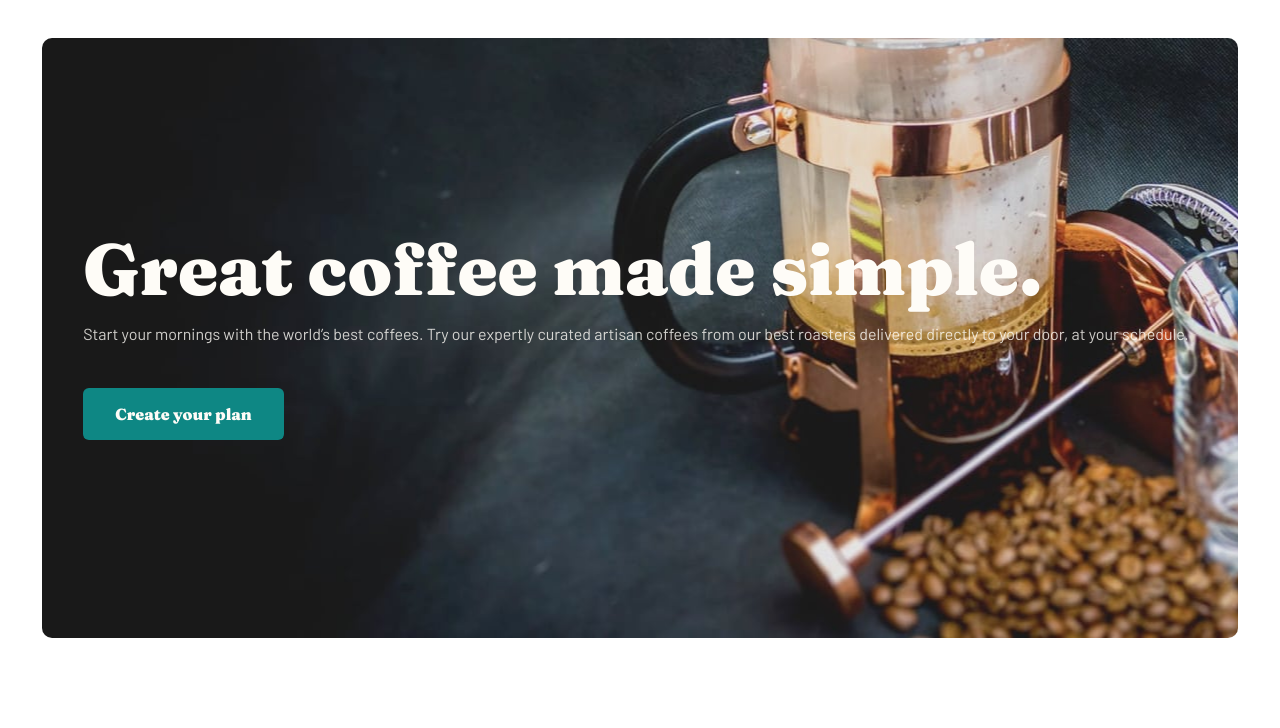
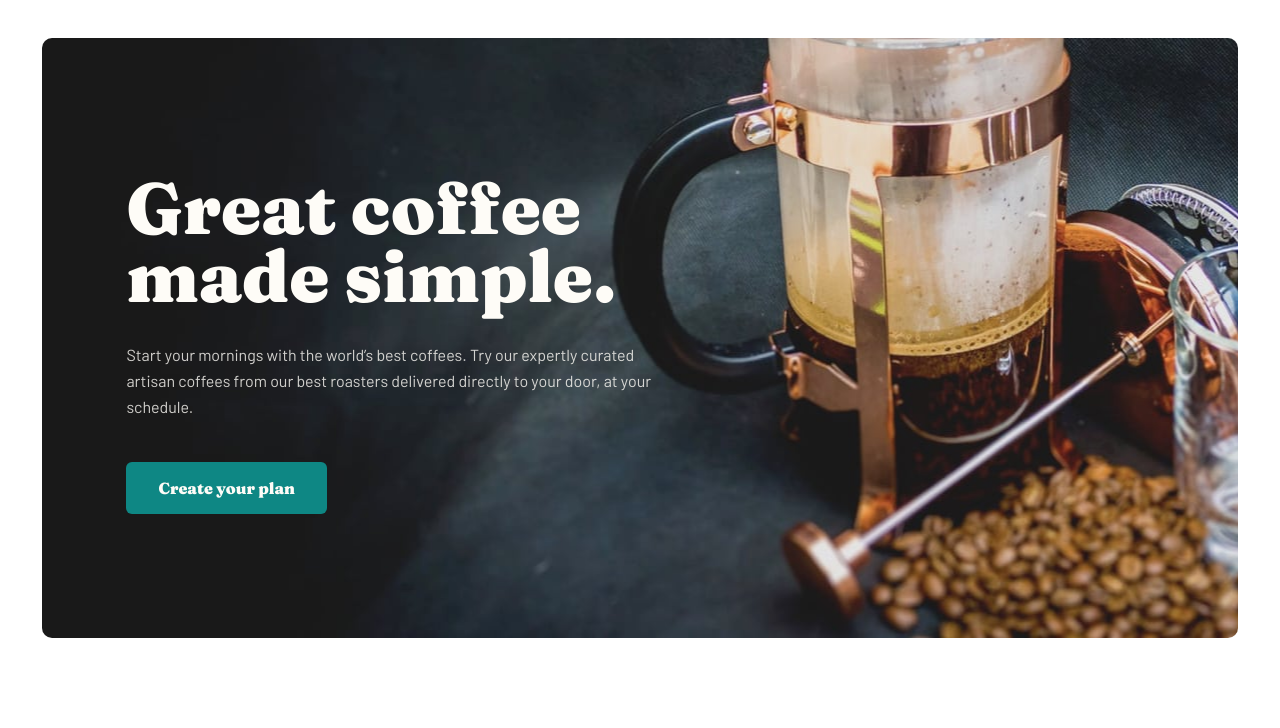
Before and after one commit to diegotorres9/coffeeroasters, a plain HTML site: page index.html in a window 1280 px wide. Shown: the part 72-800 px from the top of the page. Drawn offline with Linux system fonts and the light colour scheme.

Commit message:
line break inside of hero h1, swapping hero image based on screen-size, and more work on hero copy spacing

```diff
--- a/home-styles.css
+++ b/home-styles.css
@@ -15,23 +15,24 @@
     background-position: center;
     background-repeat: no-repeat;
     background-size: cover;
-    width: 100%;
     height: 600px;
     color: #FEFCF7;
-    display: grid;
-    grid-template-columns: repeat(auto-fit, minmax(400px, 1fr));
+    display: flex;
     border-radius: 0.625rem;
+    container-type: size;
+    container-name: hero;
 }
 .hero .hero-copy {
-    padding: clamp(6.25em, 2vw + 1rem, 7.25em)clamp(1.5rem, 2vw + 1rem, 5.3em);
-    /* grid-area: 1 / 1 / 2 / 3; */
+    padding-left: clamp(1.5em, 10vw - 1.75rem, 5.3em);
+    padding-right: clamp(1.5rem, -28.764rem + 80.705vw, 43.87rem);
     align-self: center;
 }
+
 .hero h1 {
     font-family: 'Fraunces', sans-serif;
     font-weight: bold;
     font-size: clamp(2.5em, 5vw + 1rem, 4.5em);
-    line-height: clamp(2.5rem, 2vw + 1rem, 4.5rem);
+    line-height: clamp(2.5rem, 4vw + 1rem, 4.5rem);
     margin-bottom: 2rem;
 }
 .hero p {
@@ -39,6 +40,34 @@
     font-size: 1rem;
     opacity: 0.8;
     margin-bottom: 3.5rem;
+    line-height: 1.625rem;
+}
+@container hero (width < 475px)
+{
+    .hero {
+        background-image: url("assets/home/mobile/image-hero-coffeepress.jpg");
+    }
+    .hero .hero-copy
+    {
+        text-align: center;
+    }
+}
+
+@media screen and (width < 475px)
+{
+    .hero
+        {
+            background-image: url("assets/home/mobile/image-hero-coffeepress.jpg");
+        }
+    .hero .hero-copy
+    {
+        text-align: center;
+    }
+}
+@media screen and (width > 475px) and (width < 768px) {
+    .hero {
+        background-image: url("assets/home/tablet/image-hero-coffeepress.jpg");
+    }
 }
 /* --------------------- COLLECTION SECTION ------------ */
 .collection {
--- a/index.html
+++ b/index.html
@@ -45,7 +45,7 @@
   <main>
     <section class="hero" id="hero">
       <div class="hero-copy">
-        <h1>Great coffee made simple.</h1>
+        <h1>Great coffee <br> made simple.</h1>
         <p>Start your mornings with the world’s best coffees. Try our expertly curated
         artisan
         coffees from our best roasters delivered directly to your door, at your
```
